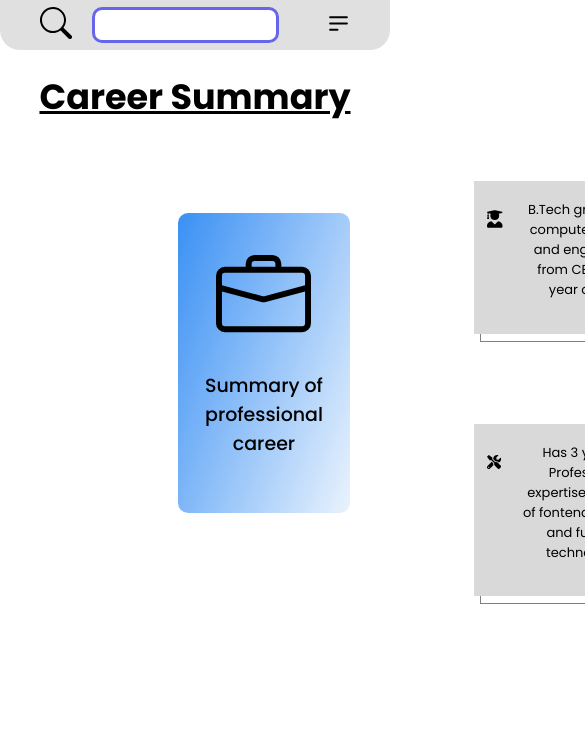
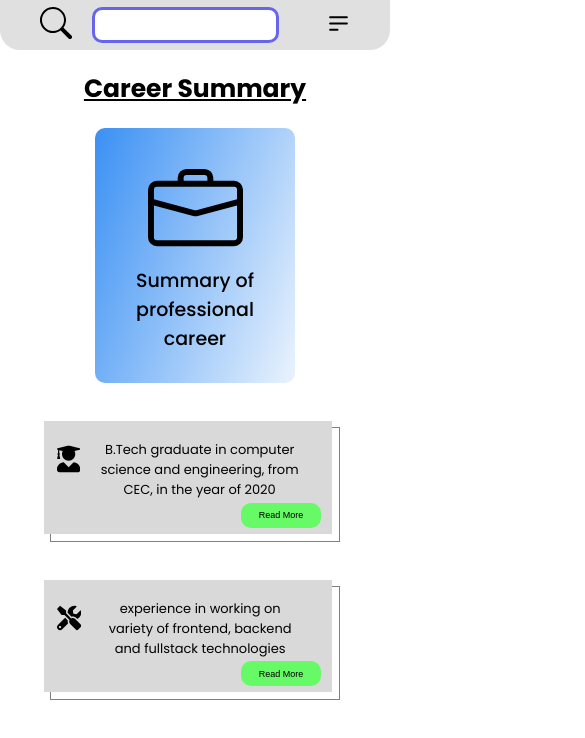
Before and after one commit to jimmanamel/Resume, a React (Create React App) app: page /Resume/Career in a window 390 px wide. Shown: the top 738 px of the page, 585 px wide, since content can reach past the window. Built offline with nearby package versions, Linux system fonts and the light colour scheme.

Commit message:
Adjusting mobile view for career page

```diff
--- a/src/Components/Career/Career.scss
+++ b/src/Components/Career/Career.scss
@@ -1,3 +1,98 @@
+.careerContainer {
+  width: 100%;
+  text-align: center;
+  font-family: 'poppins';
+
+  &__Header{
+    display: inline-block;
+    font-size: 25px;
+    font-weight: 700;
+    padding: 20px;
+  }
+}
+.careerInnerContainer {
+  display: block;
+  margin: 0 auto;
+}
+
+.professionalCareer {
+  display: block;
+  width: 200px;
+  height: 220px;
+  margin: 0 auto;
+  padding: 35px 0px 0px 0px;
+  background-image: linear-gradient(110deg, #3A90F4, #EAF3FD);
+  border-radius: 10px;
+  font-weight: 500;
+  font-size: 19px;
+
+  p {
+    padding: 0px 25px;
+    margin: 0px;
+  }
+}
+
+.container {
+  width: 350px;
+  margin: 0 auto;
+  display: block;
+
+  button {
+    position: relative;
+    background-color: #66FA66;
+    border: none;
+    border-radius: 10px;
+    width: 80px;
+    height: 25px;
+    font-size: xx-small;
+    left: 35%;
+  }
+}
+
+.career3 {
+  border: 1px solid #d9d9d9;
+  position: relative;
+  bottom: 7px;
+  right: 7px;
+  z-index: 1px;
+  background-color: #d9d9d9;
+  padding: 5px 10px;
+  span{
+    display: inline-flex;
+  }
+  p{
+    padding: 0px 20px;
+    margin-bottom: 0px;
+    font-size: small;
+  }
+}
+
+.career2 {
+  border: 1px solid #d9d9d9;
+  position: relative;
+  bottom: 7px;
+  right: 7px;
+  z-index: 1px;
+  background-color: #d9d9d9;
+  padding: 5px 10px;
+  //margin: 95px 30px;
+  span{
+    display: inline-flex;
+  }
+  p{
+    padding: 0px 20px;
+    margin-bottom: 0px;
+    font-size: small;
+  }
+}
+
+.careerCover {
+  border: 1px solid;
+  border-color: grey;
+  margin: 44px 30px;
+}
+
+@media (min-width: 1024px) {
   .careerContainer {
     width: 100%;
     text-align: center;
@@ -94,3 +189,4 @@
     border-color: grey;
     margin: 44px 30px;
   }
+}
--- a/src/Components/Career/CareerContainer.js
+++ b/src/Components/Career/CareerContainer.js
@@ -6,15 +6,13 @@ import "./Career.scss";
 const CareerContainer = () => {
   return (
     <div className="careerContainer">
-      <div className="careerHeader">
-        <u>Career Summary</u>
-      </div>
+      <u className="careerContainer__Header">
+        Career Summary
+      </u>
       <div className="careerInnerContainer">
         <div className="professionalCareer">
-          <span>
           <BsBriefcase size="5em"/>
           <p>Summary of professional career</p>
-          </span>
         </div>
         <div className="container">
           <div className="careerCover">
@@ -30,7 +28,7 @@ const CareerContainer = () => {
             <div className="career3">
               <span>
               <FaTools size="4em"/>
-              <p>Has 3 years of Professional expertise in variety of fontend, backend and fullstack technologies</p>
+              <p>experience in working on variety of frontend, backend and fullstack technologies</p>
               </span>
               <button>Read More</button>
             </div>
```
Lines whose indentation alone changed are shown as unchanged.
